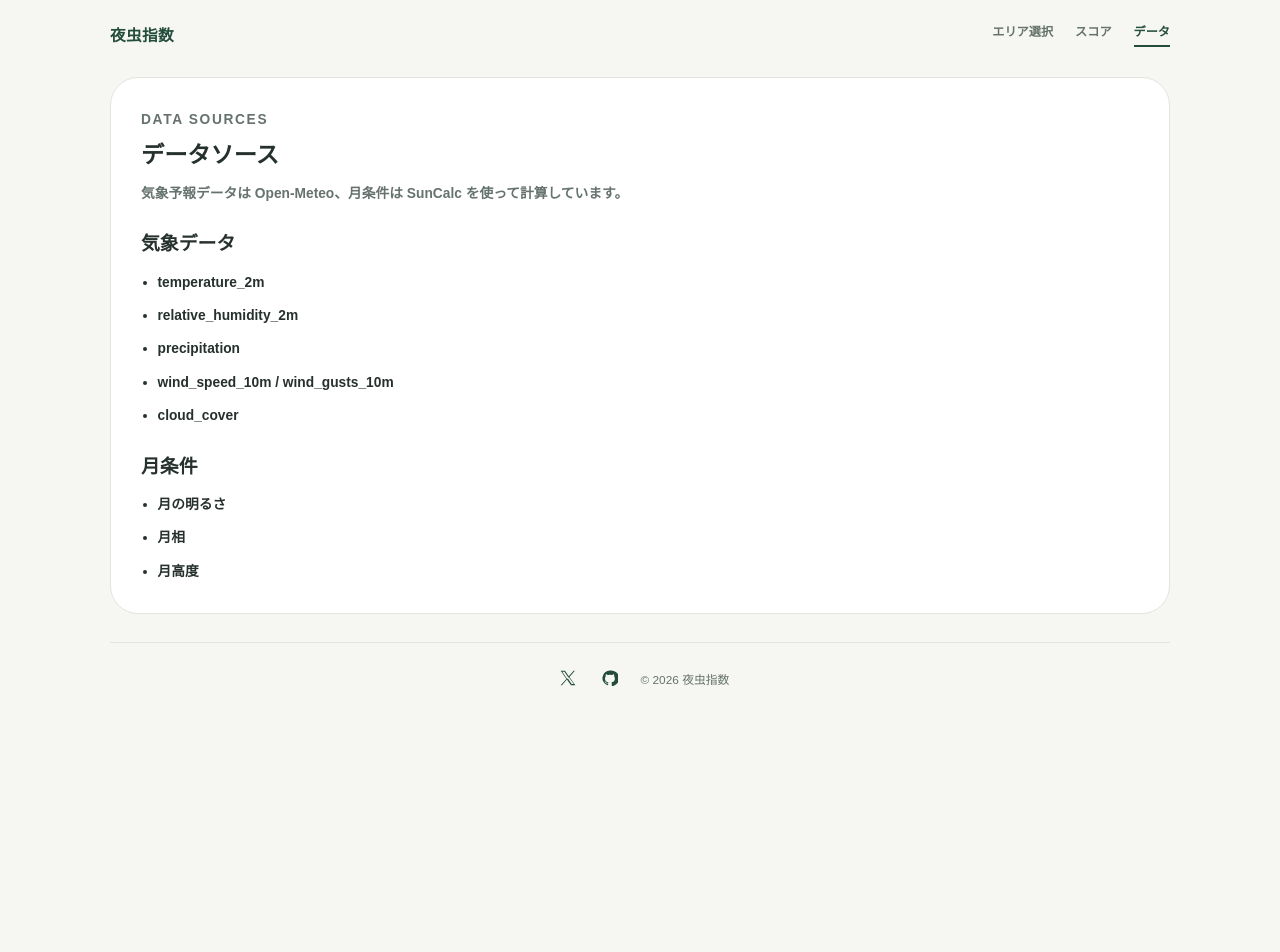
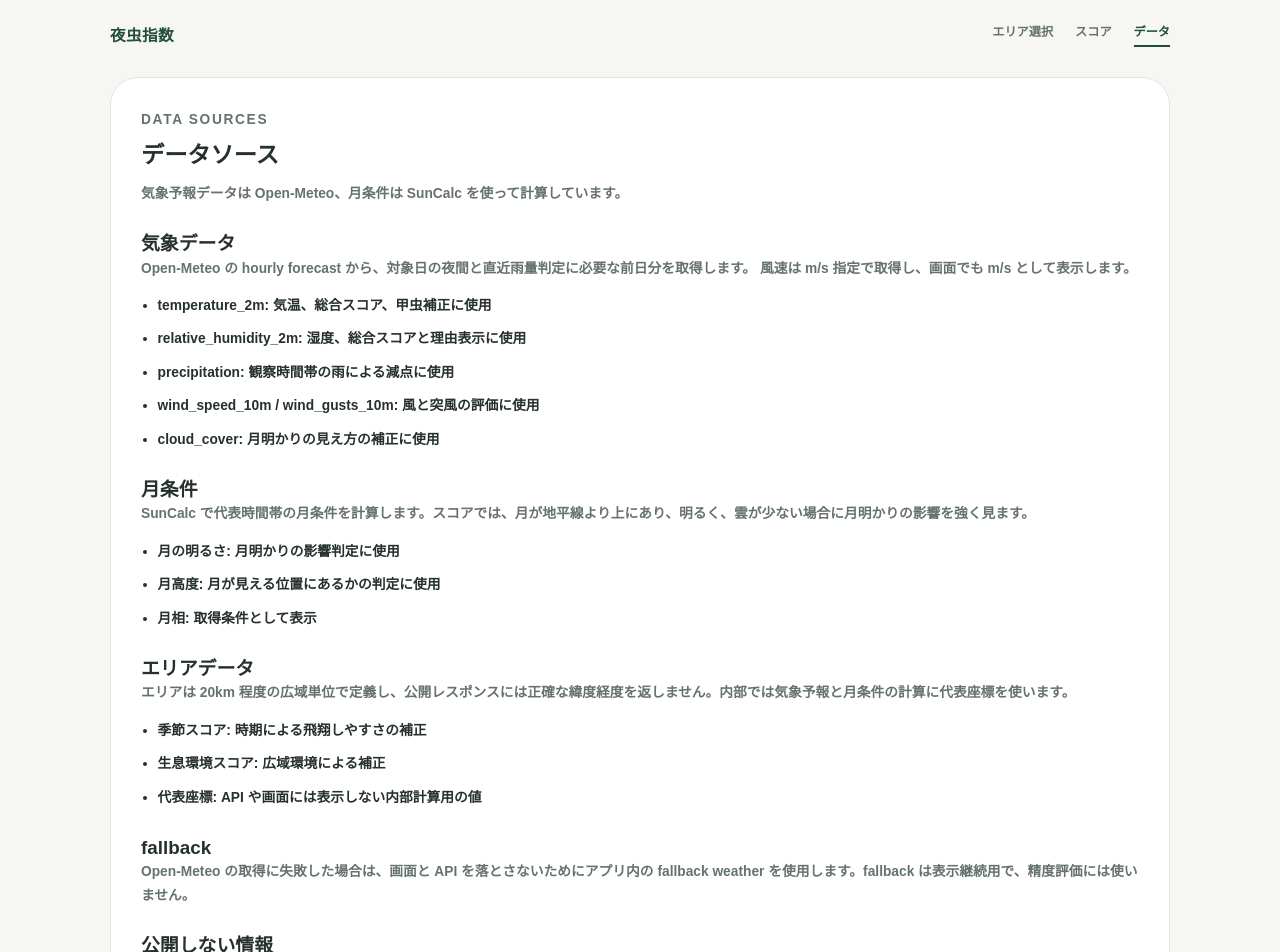
Before and after one commit to ryunosuke0922/yoru-mushi-index, a Next.js app in the folder apps/web/: page /data-sources in a window 1280 px wide. Shown: the top 952 px of the page. Before the commit the page ends 800 px from the top, so only its background shows below. Built offline with nearby package versions, Linux system fonts and the light colour scheme; no server answers.

Commit message:
docs: データソースと分類別スコア説明を拡充

```diff
--- a/apps/web/app/data-sources/page.tsx
+++ b/apps/web/app/data-sources/page.tsx
@@ -18,19 +18,53 @@ export default function DataSourcesPage() {
         </p>
 
         <h2>気象データ</h2>
+        <p>
+          Open-Meteo の hourly forecast
+          から、対象日の夜間と直近雨量判定に必要な前日分を取得します。 風速は
+          m/s 指定で取得し、画面でも m/s として表示します。
+        </p>
         <ul>
-          <li>temperature_2m</li>
-          <li>relative_humidity_2m</li>
-          <li>precipitation</li>
-          <li>wind_speed_10m / wind_gusts_10m</li>
-          <li>cloud_cover</li>
+          <li>temperature_2m: 気温、総合スコア、甲虫補正に使用</li>
+          <li>relative_humidity_2m: 湿度、総合スコアと理由表示に使用</li>
+          <li>precipitation: 観察時間帯の雨による減点に使用</li>
+          <li>wind_speed_10m / wind_gusts_10m: 風と突風の評価に使用</li>
+          <li>cloud_cover: 月明かりの見え方の補正に使用</li>
         </ul>
 
         <h2>月条件</h2>
+        <p>
+          SunCalc
+          で代表時間帯の月条件を計算します。スコアでは、月が地平線より上にあり、明るく、雲が少ない場合に月明かりの影響を強く見ます。
+        </p>
         <ul>
-          <li>月の明るさ</li>
-          <li>月相</li>
-          <li>月高度</li>
+          <li>月の明るさ: 月明かりの影響判定に使用</li>
+          <li>月高度: 月が見える位置にあるかの判定に使用</li>
+          <li>月相: 取得条件として表示</li>
+        </ul>
+
+        <h2>エリアデータ</h2>
+        <p>
+          エリアは 20km
+          程度の広域単位で定義し、公開レスポンスには正確な緯度経度を返しません。内部では気象予報と月条件の計算に代表座標を使います。
+        </p>
+        <ul>
+          <li>季節スコア: 時期による飛翔しやすさの補正</li>
+          <li>生息環境スコア: 広域環境による補正</li>
+          <li>代表座標: API や画面には表示しない内部計算用の値</li>
+        </ul>
+
+        <h2>fallback</h2>
+        <p>
+          Open-Meteo の取得に失敗した場合は、画面と API
+          を落とさないためにアプリ内の fallback weather を使用します。fallback
+          は表示継続用で、精度評価には使いません。
+        </p>
+
+        <h2>公開しない情報</h2>
+        <ul>
+          <li>正確な緯度経度</li>
+          <li>具体的な観察地点、街灯、採集地、生息地</li>
+          <li>細かい地点名に紐づく生物ポイント</li>
         </ul>
       </DocumentPage>
     </PageScaffold>
--- /dev/null
+++ b/apps/web/app/sources/page.tsx
@@ -0,0 +1,5 @@
+import { redirect } from "next/navigation";
+
+export default function SourcesPage() {
+  redirect("/data-sources");
+}
```
Also changed, not shown: apps/web/app/scoring/page.tsx (+12 -0 lines), 4 other files (tests, documents, lock files or other folders).
